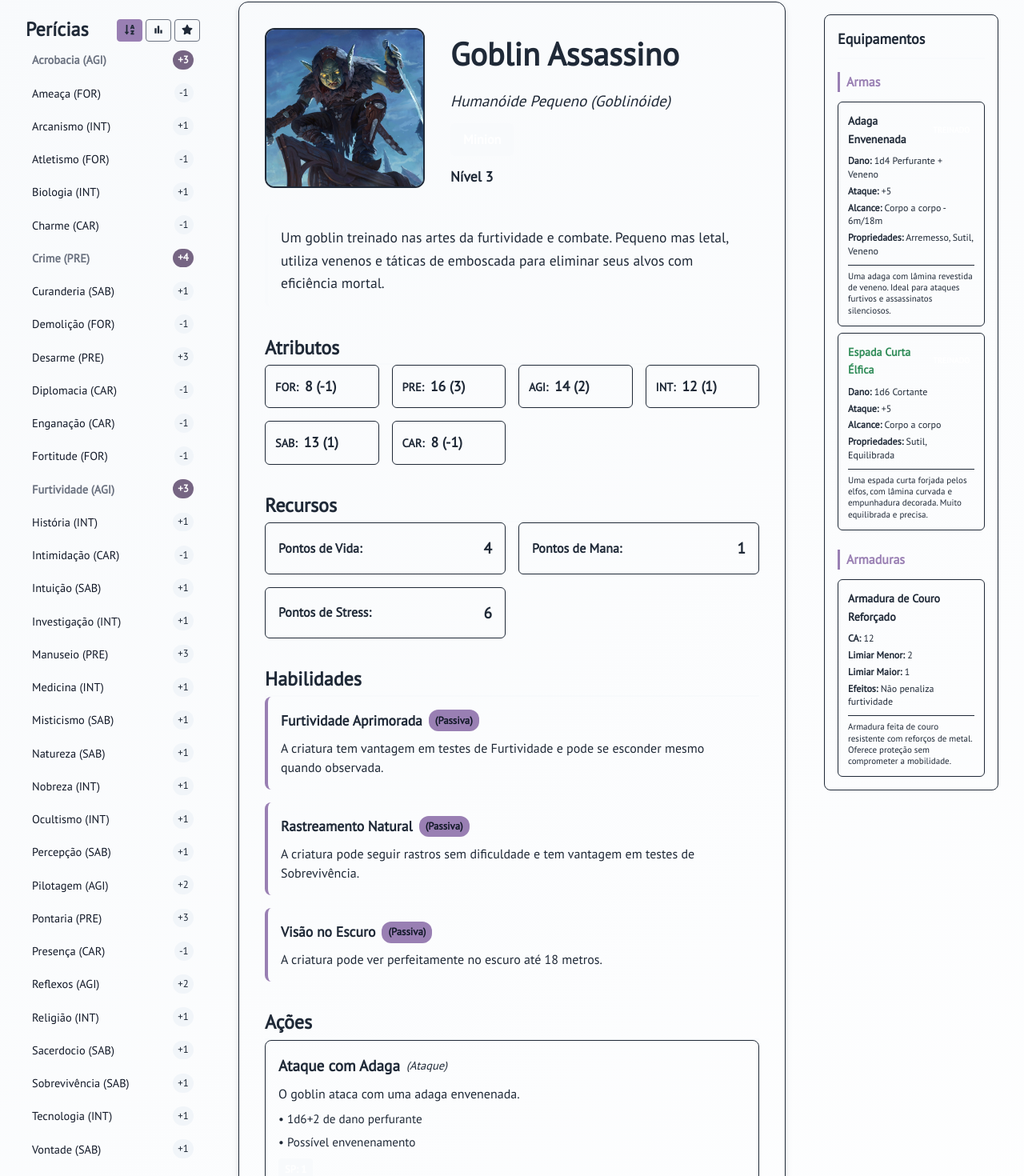
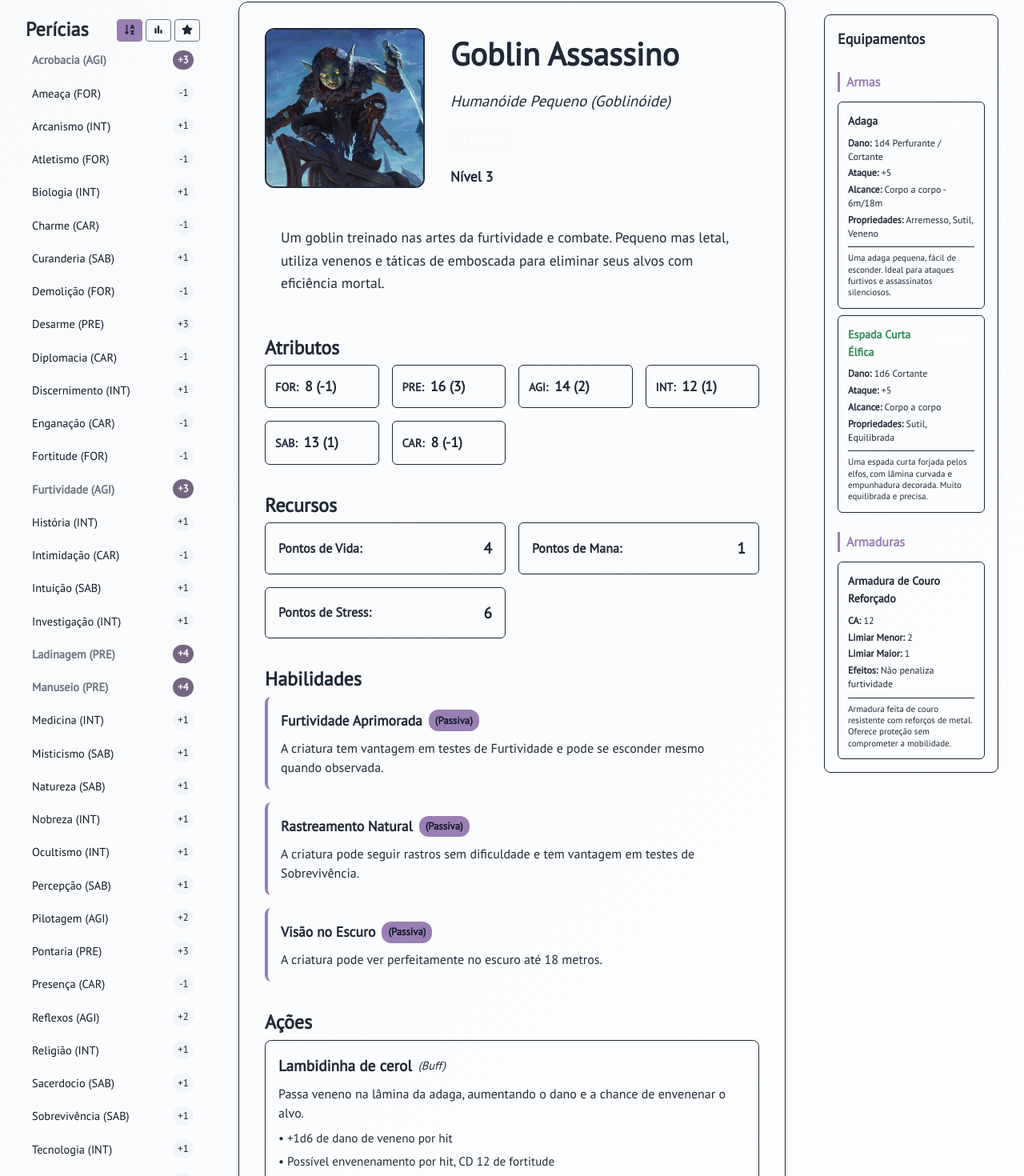
Before and after one commit to icastelito/RPG-content-cards, a React (Vite) app: page /ameacas/1 in a window 1280 px wide. Shown: the part 106-1576 px from the top of the page at 80% size. Built offline with nearby package versions, Linux system fonts and the light colour scheme.

Commit message:
feat: ajuste de dados do sistema

```diff
--- a/public/data/actions.json
+++ b/public/data/actions.json
@@ -1,11 +1,13 @@
 [
 	{
 		"id": 1,
-		"name": "Ataque com Adaga",
-		"description": "O goblin ataca com uma adaga envenenada.",
-		"type": "Ataque",
-		"effects": ["1d6+2 de dano perfurante", "Possível envenenamento"],
-		"stressCost": 1
+		"name": "Lambidinha de cerol",
+		"description": "Passa veneno na lâmina da adaga, aumentando o dano e a chance de envenenar o alvo.",
+		"type": "Buff",
+		"effects": ["+1d6 de dano de veneno por hit", "Possível envenenamento por hit, CD 12 de fortitude"],
+		"stressCost": 2,
+		"manaCost": 1,
+		"duration": "3 rodadas"
 	},
 	{
 		"id": 2,
--- a/public/data/creatures.json
+++ b/public/data/creatures.json
@@ -30,7 +30,7 @@
 			"atletismo": false,
 			"biologia": false,
 			"charme": false,
-			"crime": true,
+			"ladinagem": true,
 			"curanderia": false,
 			"demolição": false,
 			"diplomacia": false,
@@ -42,7 +42,7 @@
 			"intimidação": false,
 			"intuição": false,
 			"investigação": false,
-			"manuseio": false,
+			"manuseio": true,
 			"medicina": false,
 			"misticismo": false,
 			"natureza": false,
@@ -57,7 +57,8 @@
 			"sacerdocio": false,
 			"sobrevivência": false,
 			"tecnologia": false,
-			"vontade": false
+			"vontade": false,
+			"discernimento": false
 		},
 		"imageMini": "goblin_assassino.png",
 		"image": "goblin_assassino.png",
--- a/public/data/items.json
+++ b/public/data/items.json
@@ -1,19 +1,19 @@
 [
 	{
 		"id": 1,
-		"name": "Adaga Envenenada",
+		"name": "Adaga",
 		"attunement": false,
 		"type": "Arma",
 		"subtype": "Adaga",
 		"rarity": "Comum",
-		"animaIdentity": ["Intentum"],
+		"animaIdentity": [],
 		"description": [
-			"Uma adaga com lâmina revestida de veneno. Ideal para ataques furtivos e assassinatos silenciosos."
+			"Uma adaga pequena, fácil de esconder. Ideal para ataques furtivos e assassinatos silenciosos."
 		],
 		"price": 150,
 		"magic": false,
 		"damage": "1d4",
-		"damageType": "Perfurante + Veneno",
+		"damageType": "Perfurante / Cortante",
 		"category": "Adagas",
 		"properties": ["Arremesso", "Sutil", "Veneno"],
 		"range": "Corpo a corpo - 6m/18m",
--- a/src/components/CreatureCard/index.tsx
+++ b/src/components/CreatureCard/index.tsx
@@ -24,6 +24,7 @@ const CreatureCard: React.FC<CreatureCardProps> = ({ creature }) => {
 		biologia: "intelligence",
 		tecnologia: "intelligence",
 		investigação: "intelligence",
+		discernimento: "intelligence",
 
 		// Sabedoria
 		intuição: "wisdom",
@@ -49,7 +50,7 @@ const CreatureCard: React.FC<CreatureCardProps> = ({ creature }) => {
 
 		// Precisão
 		manuseio: "precision",
-		crime: "precision", // Ladinagem
+		ladinagem: "precision",
 		pontaria: "precision",
 		desarme: "precision",
 
@@ -373,6 +374,7 @@ const CreatureCard: React.FC<CreatureCardProps> = ({ creature }) => {
 												action.otherCosts.map((cost, index) => (
 													<S.CostItem key={index}>{cost}</S.CostItem>
 												))}
+											{action.duration && <S.CostItem>Duração: {action.duration}</S.CostItem>}
 										</S.ActionCosts>
 									)}
 								</S.ActionItem>
--- a/src/types/actions.ts
+++ b/src/types/actions.ts
@@ -7,6 +7,7 @@ export interface ActionsProps {
 	manaCost?: number; // Custo em PM
 	stressCost?: number; // Custo em SP
 	otherCosts?: string[]; // Outros custos, se houver
+	duration?: string; // Duração da ação, se aplicável
 }
 
 export interface legendaryActions extends ActionsProps {
--- a/src/types/skills.ts
+++ b/src/types/skills.ts
@@ -5,7 +5,7 @@ export interface Skills {
 	atletismo: boolean;
 	biologia: boolean;
 	charme: boolean;
-	crime: boolean;
+	ladinagem: boolean;
 	curanderia: boolean;
 	demolição: boolean;
 	diplomacia: boolean;
@@ -33,4 +33,5 @@ export interface Skills {
 	sobrevivência: boolean;
 	tecnologia: boolean;
 	vontade: boolean;
+	discernimento: boolean;
 }
```
